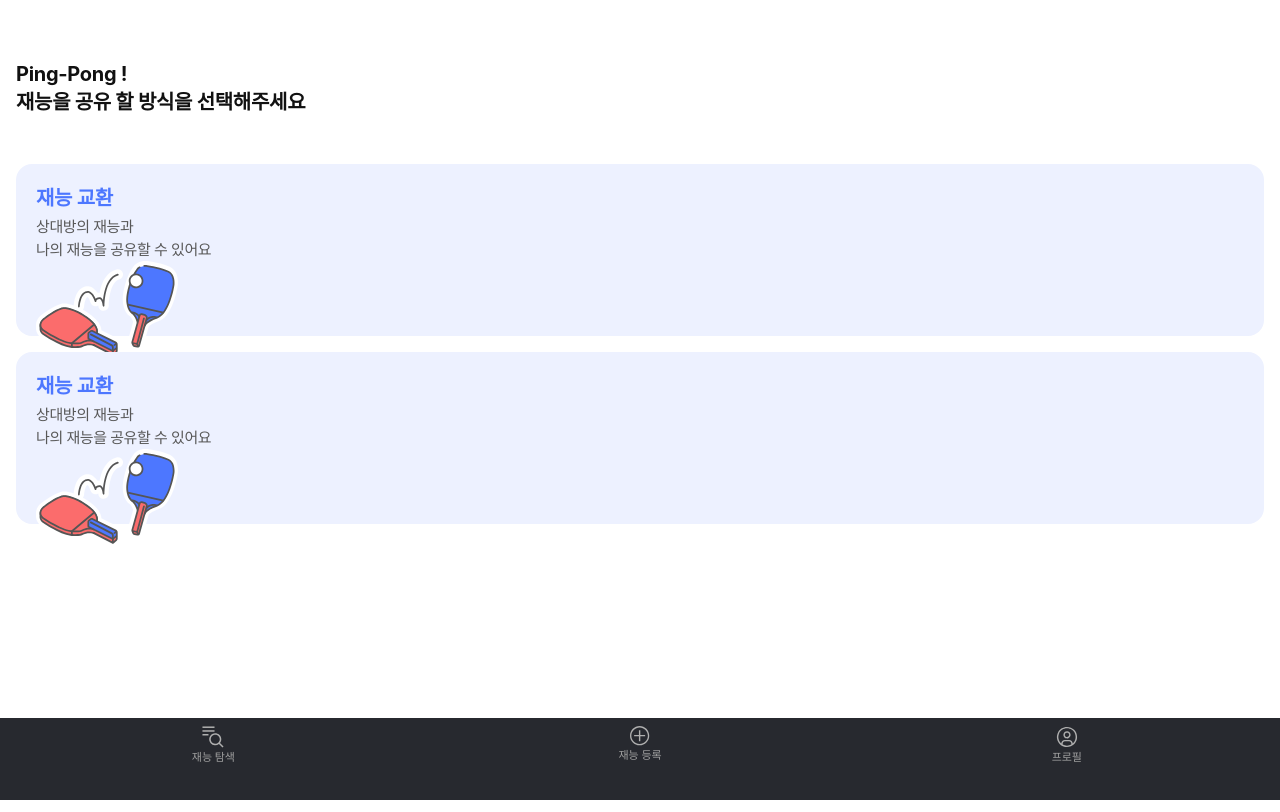
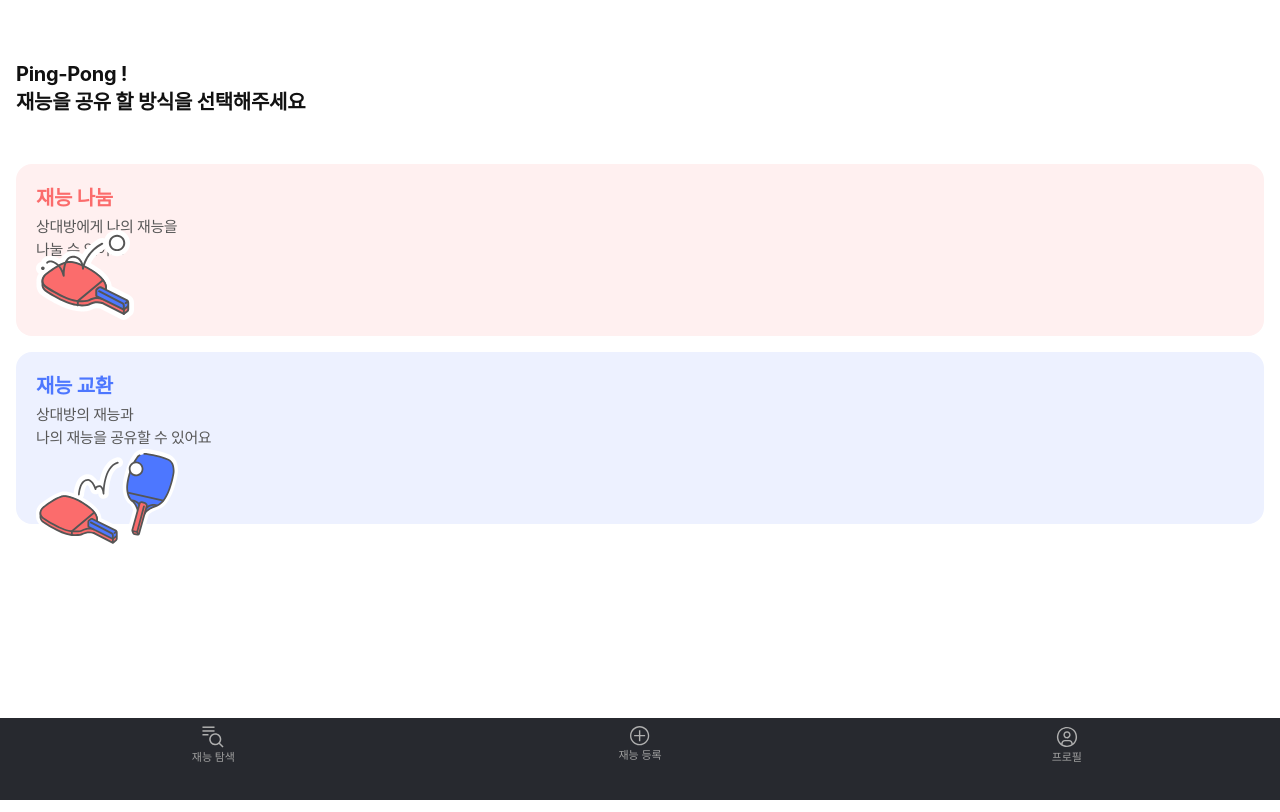
Before and after one commit to depromeet/pingpong-client, a Next.js app: page /talent/register in a window 1280 px wide. Built offline with nearby package versions, Linux system fonts and the light colour scheme; a web font is replaced by a local one.

Commit message:
:recycle: refactor: Change talent register first page name

```diff
--- a/src/pages/talent/register/index.tsx
+++ b/src/pages/talent/register/index.tsx
@@ -4,15 +4,15 @@ import TalentRegisterCard from '@/components/talentRegister/TalentRegisterCard';
 
 const TITLE = ['Ping-Pong !', '재능을 공유 할 방식을 선택해주세요'];
 
-const Register = () => {
+const TalentRegister = () => {
   return (
     <div className="relative w-full h-[812px] px-[16px]">
       <HeaderTitle texts={TITLE} className="pt-[60px]" />
-      <TalentRegisterCard sort="share" className="mt-[48px]" />
-      <TalentRegisterCard sort="exchange" className="mt-[16.5px]" />
+      <TalentRegisterCard sort="SHARE" className="mt-[48px]" />
+      <TalentRegisterCard sort="EXCHANGE" className="mt-[16.5px]" />
       <NavigationBar className="fixed bottom-0 left-0" />
     </div>
   );
 };
 
-export default Register;
+export default TalentRegister;
```
